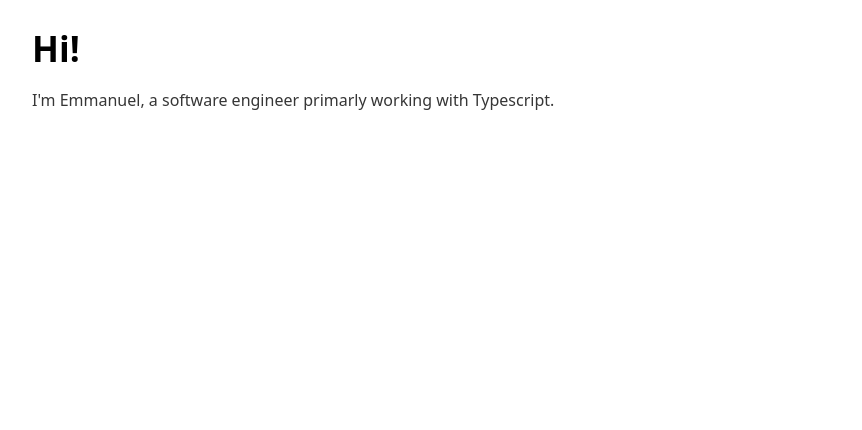
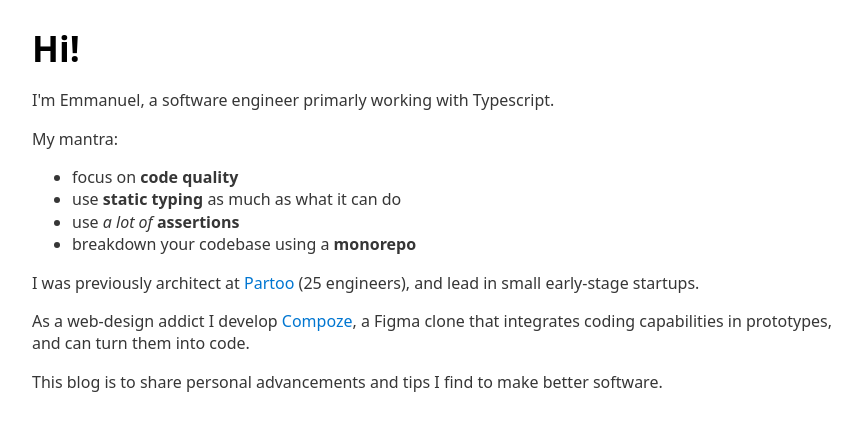
Before and after one commit to Exifers/exifers.github.io, a plain HTML site: page index.html in a window 1280 px wide. Shown: the whole page, without its empty margins (208-1070 px from the left). Drawn offline with nearby package versions, Linux system fonts and the light colour scheme.

Commit message:
Add description

```diff
--- a/index.html
+++ b/index.html
@@ -7,7 +7,17 @@
   </head>
   <body>
     <h1>Hi!</h1>
-    <p>I'm Emmanuel, a software engineer primarly working with Typescript.
+    <p>I'm Emmanuel, a software engineer primarly working with Typescript.</p>
+    <p>My mantra:
+      <ul>
+        <li>focus on <b>code quality</b></li>
+        <li>use <b>static typing</b> as much as what it can do</li>
+        <li>use <em>a lot of</em> <b>assertions</b></li>
+        <li>breakdown your codebase using a <b>monorepo</b></li>
+      </ul>
     </p>
+    <p>I was previously architect at <a href="https://partoo.co" target="_blank" rel="noopener noreferrer" >Partoo</a> (25 engineers), and lead in small early-stage startups.</p>
+    <p>As a web-design addict I develop <a href="https://compoze.org" target="_blank" rel="noopener noreferrer">Compoze</a>, a Figma clone that integrates coding capabilities in prototypes, and can turn them into code.</p>
+    <p>This blog is to share personal advancements and tips I find to make better software.</p>
   </body>
 </html>
```
